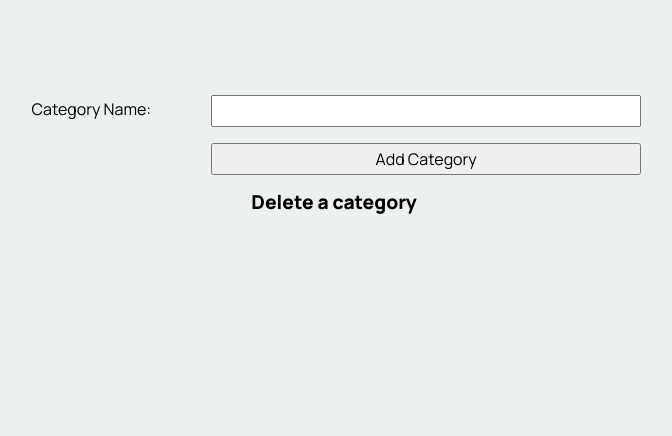
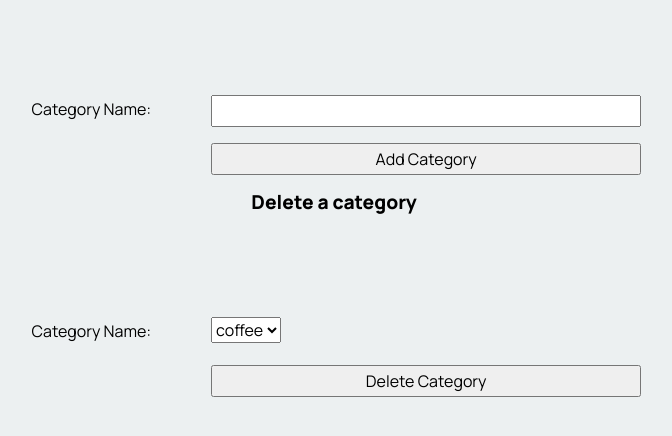
Before and after one commit to talkingdimwit/13DTS-Cafe_website, a Flask app: page /admin in a window 1280 px wide. Shown: the part 248-684 px from the top of the page, without its empty margins (306-978 px from the left). Run offline with Flask 2, Linux system fonts and the light colour scheme; a user stored in the database is signed in; data comes from the database, SQL or seed files in the repository.

Commit message:
6:38 in video 9

```diff
--- a/app.py
+++ b/app.py
@@ -138,7 +138,13 @@ def logout():
 def admin():
     if not is_logged_in():
         return redirect('/?message=need+to+be+logged+in')
-    return render_template("admin.html", logged_in=is_logged_in())
+    con = create_connection(DATABASE)
+    query = "SELECT id, name FROM category"
+    cur = con.cursor()
+    cur.execute(query)
+    category_list = cur.fetchall()
+    con.close()
+    return render_template("admin.html", logged_in=is_logged_in(), categories=category_list)
 
 @app.route('/add_category', methods=['POST'])
 def add_category():
@@ -156,4 +162,29 @@ def add_category():
         con.close()
         return redirect("/admin")
 
+@app.route('/delete_category', methods=['POST'])
+def delete_category():
+    if not is_logged_in():
+        return redirect('/?message=need+to+be+logged+in')
+    if request.method == "POST":
+        category = request.form.get('cat_id')
+        print(category)
+        category = category.split(", ")
+        cat_id = category[0]
+        cat_name = category[1]
+        return render_template("delete_confirm.html", id=cat_id, name=cat_name, type="category")
+    return redirect("/admin")
+
+@app.route("/delete_category_confirm/<cat_id>")
+def delete_category_confirm(cat_id):
+    if not is_logged_in():
+        return redirect('/?message=need+to+be+logged+in')
+    con = create_connection(DATABASE)
+    query = "DELETE FROM category WHERE id = ?"
+    cur = con.cursor()
+    cur.execute(query, (cat_id, ))
+    con.commit()
+    con.close()
+    return redirect("/admin")
+
 app.run(host='0.0.0.0', debug=True)
--- a/templates/admin.html
+++ b/templates/admin.html
@@ -16,4 +16,20 @@
     </div>
 </form>
 <h4>Delete a category</h4>
+<form class="myform" method="post" action="/delete_category">
+    <div class="form-group">
+        <div class="form-label"><label for="name">Category Name:</label></div>
+        <div class="form-element">
+            <select id="cat_id" name="cat_id">
+                {% for category in categories %}
+                <option value="{{ category[0] }}, {{ category[1] }}">{{ category[1] }}</option>
+                {% endfor %}
+            </select>
+        </div>
+    </div>
+    <div class="form-group">
+        <div class="form-label"></div>
+        <div class="form-element"><input type="submit" value="Delete Category"></div>
+    </div>
+</form>
 {% endblock %}
```
Also changed, not shown: templates/delete_confirm.html (added, +9 -0 lines).
